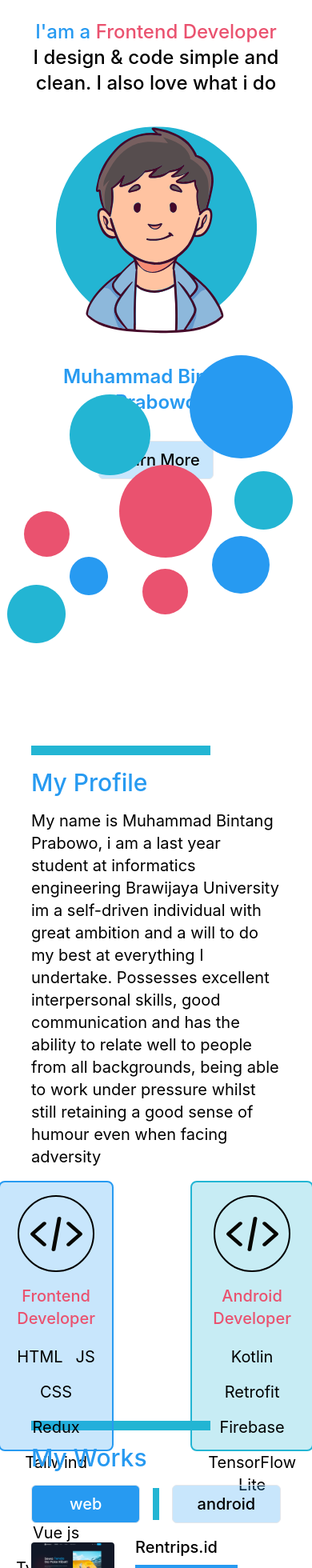
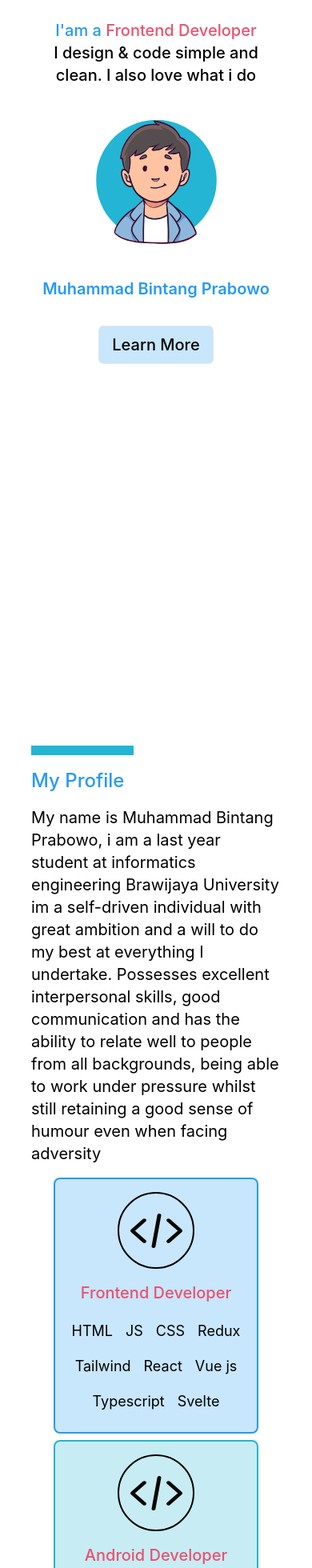
Before and after one commit to bintangpr/new-personal-web, a React (Create React App) app: page / in a window 390 px wide. Shown: the part 40-2000 px from the top of the page at 80% size. Built offline with nearby package versions, Linux system fonts and the light colour scheme.

Commit message:
Responsive tablet and mobile

```diff
--- a/src/Section/footer.js
+++ b/src/Section/footer.js
@@ -1,11 +1,11 @@
 function profile() {
     return (
-      <div className="bg-blue/25 pb-16">
+      <div className="bg-blue/25 pb-8 sm:pb-16">
         <div className='w-4/5 mx-auto pt-4'>
-          <h1 className='text-2xl font-bold'>Create with ❤ By Bintangpr</h1>
-          <h1 className='text-2xl font-medium'>Tangerang Selatan, Banten, Indonesia</h1>
-          <h1 className='text-2xl font-bold mt-4'>For more info</h1>
-          <h1 className='text-2xl font-medium'>Bintangpr175@gmail.com</h1>
+          <h1 className='text-lg sm:text-xl md:text-2xl font-bold'>Create with ❤ By Bintangpr</h1>
+          <h1 className='text-lg sm:text-xl md:text-2xl font-medium'>Tangerang Selatan, Banten, Indonesia</h1>
+          <h1 className='text-lg sm:text-xl md:text-2xl font-bold mt-4'>For more info</h1>
+          <h1 className='text-lg sm:text-xl md:text-2xl font-medium'>Bintangpr175@gmail.com</h1>
         </div>
       </div>
 
--- a/src/Section/main.js
+++ b/src/Section/main.js
@@ -9,14 +9,14 @@ function main() {
       <div className='bg-white'>
         <div className='w-4/5 mx-auto h-screen'>
           <div className='mt-16'>
-            <h1 className='text-2xl font-medium text-blue text-center'>I'am a <span className='text-2xl font-medium text-red'>Frontend Developer</span></h1>
-            <h1 className='text-2xl font-medium text-black text-center'>I design & code simple and clean. I also love what i do</h1>
+            <h1 className='text-xl sm:text-2xl font-medium text-blue text-center '>I'am a <span className='text-xl sm:text-2xl font-medium text-red'>Frontend Developer</span></h1>
+            <h1 className='text-xl sm:text-2xl font-medium text-black text-center'>I design & code simple and clean. I also love what i do</h1>
           </div>
-          <div className=' '>
-                <ProfilePic className='mx-auto my-16 scale-125 '/>
+          <div className='my-4 sm:my-8 xl:my-16 '>
+                <ProfilePic className='mx-auto scale-75 xl:scale-125 sm:scale-100  '/>
           </div>
-          <div className='mt-16'>
-            <h1 className='text-2xl font-semibold text-blue text-center'>Muhammad Bintang Prabowo</h1>
+          <div className='mt-4 sm:mt-8 xl:mt-16'>
+            <h1 className='text-xl sm:text-2xl font-semibold text-blue text-center'>Muhammad Bintang Prabowo</h1>
           </div>
           <div className='mt-8 flex items-center'>
             <button className='mx-auto h-12 w-36 bg-blue/25 border rounded-md text-black hover:bg-[#279AF1] hover:text-white'>
@@ -32,8 +32,9 @@ function main() {
             </button>
           </div>
           <div>
-          <Bubble className="absolute bottom-0 right-6"/>
+          <Bubble className="absolute bottom-0 right-0 sm:right-6 scale-75 md:scale-90 xl:scale-100 hidden md:block"/>
           </div>
+          <Bubble className="absolute bottom-0 right-0 scale-75 md:scale-90 xl:scale-100 hidden sm:block md:hidden"/>
         </div>
       </div>
     );
--- a/src/Section/myWork.js
+++ b/src/Section/myWork.js
@@ -51,18 +51,18 @@ function MyWork(){
       if(type === "web"){
 
         if(btnWeb != null){
-          btnWeb.className = `h-12 w-36 bg-[#279AF1] border rounded-md text-white`
+          btnWeb.className = `h-8 md:h-12 w-24 md:w-36 bg-[#279AF1] border rounded-md text-white`
         }
         if (btnAndroid != null){
-            btnAndroid.className = `h-12 w-36 bg-blue/25 border rounded-md text-black hover:bg-[#279AF1] hover:text-white`
+            btnAndroid.className = `h-8 md:h-12 w-24 md:w-36 bg-blue/25 border rounded-md text-black hover:bg-[#279AF1] hover:text-white`
         }
         setWeb(true)
       } else {
         if(btnWeb != null){
-          btnWeb.className = `h-12 w-36 bg-blue/25 border rounded-md text-black hover:bg-[#279AF1] hover:text-white`
+          btnWeb.className = `h-8 md:h-12 w-24 md:w-36 bg-blue/25 border rounded-md text-black hover:bg-[#279AF1] hover:text-white`
         }
         if(btnAndroid != null){
-          btnAndroid.className = `h-12 w-36 bg-[#279AF1] border rounded-md text-white`
+          btnAndroid.className = `h-8 md:h-12 w-24 md:w-36 bg-[#279AF1] border rounded-md text-white`
         }
         setWeb(false)
       }
@@ -74,7 +74,7 @@ function MyWork(){
         // <h1>INI PERCOBAAN WEB</h1>
         portoWeb.map(({Image, projectName, description})=>{
           return(
-            <Porto img={Image} projectName={projectName} description={description} size="max-h-44 my-2 mx-auto"/>
+            <Porto img={Image} projectName={projectName} description={description} size="h-44 my-2 mx-auto"/>
           )
         })
         )
@@ -92,12 +92,12 @@ function MyWork(){
     return(
         <div className="pt-16">
         <div className="w-4/5 mx-auto">
-          <div className="bg-lightgreen w-56 h-3"/>
-          <h1 className="my-4 text-3xl font-medium text-blue">My Works</h1>
+          <div className="bg-lightgreen w-32 sm:w-56 h-3"/>
+          <h1 className="my-4 text-2xl md:text-3xl font-medium text-blue">My Works</h1>
 
           <div className="my-4 flex justify-center gap-4">
             <Button type="web" getData={getType} styled={true} />
-              <div className="w-2 h-10 my-auto bg-lightgreen"/>
+              <div className="w-2 h-8 md:h-10 my-auto bg-lightgreen"/>
             <Button type="android" getData={getType}/>
           </div>
           <div className="mt-4">
--- a/src/Section/profile.js
+++ b/src/Section/profile.js
@@ -5,13 +5,13 @@ import { Element } from 'react-scroll'
 
 function profile() {
     return (
-      <div className="h-screen pt-16">
+      <div className=" pt-16 pb-10">
         <Element name="section1"/>
         <div className="w-4/5 mx-auto">
-          <div className="bg-lightgreen w-56 h-3"/>
-          <h1 className="my-4 text-3xl font-medium text-blue">My Profile</h1>
+          <div className="bg-lightgreen w-32 sm:w-56 h-3"/>
+          <h1 className="my-4 text-2xl md:text-3xl font-medium text-blue">My Profile</h1>
           <p className="text-xl font-normal">{profileText.myProfile}</p>
-          <div className="my-4 flex justify-center gap-24">
+          <div className="my-4 block sm:flex justify-center gap-24">
             <Card name="Frontend Developer" bg="bg-blue/25" border="border-blue" img={CodeImage} techlist={techListing}/>
             <Card name="Android Developer" bg="bg-lightgreen/25" border="border-lightgreen" img={CodeImage} techlist={androidListing}/>
           </div>
--- a/src/component/button.js
+++ b/src/component/button.js
@@ -10,9 +10,9 @@ const Button = forwardRef((props, _ref) => {
 
     const defaultStyle = (styled) => {
         if(styled){
-            return (`h-12 w-36 bg-[#279AF1] border rounded-md text-white`)
+            return (`h-8 md:h-12 w-24 md:w-36 bg-[#279AF1] border rounded-md text-white`)
         } else {
-            return (`h-12 w-36 bg-blue/25 border rounded-md text-black hover:bg-[#279AF1] hover:text-white`)
+            return (`h-8 md:h-12 w-24 md:w-36 bg-blue/25 border rounded-md text-black hover:bg-[#279AF1] hover:text-white`)
         }
     }
 
@@ -23,7 +23,7 @@ const Button = forwardRef((props, _ref) => {
         value={props.type}
         onClick={()=> seteverything(props.type)}
         >
-            <h1 className='text-xl font-medium text-center'>{props.type}</h1>
+            <h1 className='text-lg md:text-xl font-medium text-center'>{props.type}</h1>
         </button>
       );
     })
--- a/src/component/card.js
+++ b/src/component/card.js
@@ -8,10 +8,10 @@ function card(props) {
     techlist = ["React","JavaScript"]
   }
   const listItems = techlist.map((techlist) =>
-  <h1 className="text-black text-xl font-normal">{techlist}</h1>
+  <h1 className="text-black text-lg md:text-xl font-normal">{techlist}</h1>
 );
     return (
-      <div className={`h-2/5screen ${props.bg} w-72 border-2 rounded-lg ${props.border}`}  >
+      <div className={`mx-auto my-2 sm:my-0 sm:mx-0 h-80 sm:h-3/5screen md:h-2/5screen ${props.bg} w-64 sm:w-72 border-2 rounded-lg ${props.border}`}  >
           <div className='my-4 w-24 h-24 rounded-full border-2 mx-auto border-black flex flex-col justify-center'>
              <img src={props.img} alt="icon" className="mx-auto"/>
           </div>
--- a/src/component/porto.js
+++ b/src/component/porto.js
@@ -31,17 +31,32 @@ function porto(props){
     }
 
     return(
-        <div className='flex justify-between my-4'>
-            <div id='Pict' className='w-1/3 h-48 rounded-2xl'>
-                <img src={check(props.img)} className={props.size} alt="portofolio"  />
-                {console.log(props.img)}
+        <div>
+            {/* WEB AND TABLET SIZE */}
+            <div className='hidden sm:flex justify-between my-4'>
+                <div id='Pict' className='w-1/3 h-48 rounded-2xl'>
+                    <img src={check(props.img)} className={props.size} alt="portofolio"  />
+                    {console.log(props.img)}
+                </div>
+                <div id='information' className='w-7/12 h-48'>
+                    <h1 id='Title' className='text-lg md:text-xl font-medium text-black'>{props.projectName}</h1>
+                    <div className='my-2 w-32 h-2 bg-blue'/>
+                    <p className='text-base md:texl-lg font-normal'>{props.description}</p>
+                </div>
             </div>
-            <div id='information' className='w-7/12 h-48'>
-                <h1 id='Title' className='text-xl font-medium text-black'>{props.projectName}</h1>
-                <div className='my-2 w-32 h-2 bg-blue'/>
-                <p className='texl-lg fpnt-normal'>{props.description}</p>
+            {/* mobile size */}
+            <div className='block sm:hidden'>
+                <div id='Pict' className='w-42 h-48 rounded-2xl'>
+                    <img src={check(props.img)} className={props.size} alt="portofolio"  />
+                </div>
+                <div id='information' className='w-42 mb-4'>
+                    <h1 id='Title' className='text-lg md:text-xl font-medium text-black'>{props.projectName}</h1>
+                    <div className='my-2 w-32 h-2 bg-blue'/>
+                    <p className='text-base md:texl-lg font-normal'>{props.description}</p>
+                </div>
             </div>
         </div>
+
     )
 }
 
--- a/tailwind.config.js
+++ b/tailwind.config.js
@@ -6,9 +6,9 @@ module.exports = {
     extend: {
       screens: {
       xs: { min: '0px', max: '639px' },
-      sm: { min: '640px', max: '767px' },
-      md: { min: '768px', max: '1023px' },
-      lg: { min: '1024px', max: '1279px' },
+      sm: { min: '640px' },
+      md: { min: '768px' },
+      lg: { min: '1024px' },
       xl: { min: '1280px' },
     },
     colors: {
```
